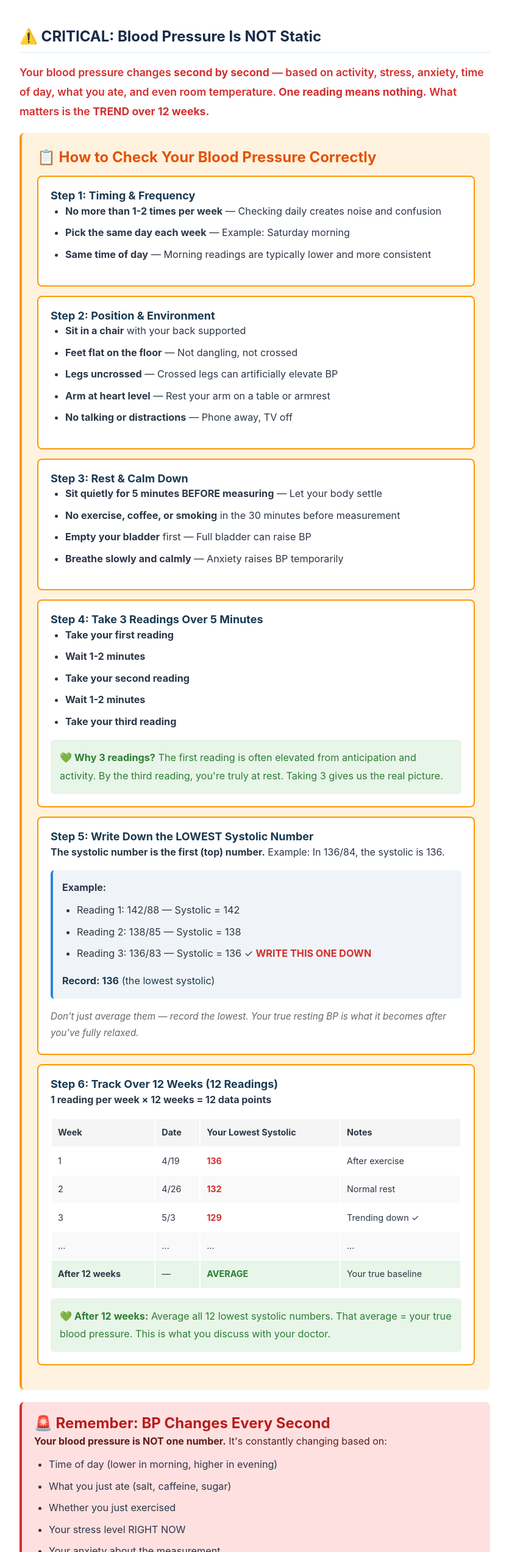
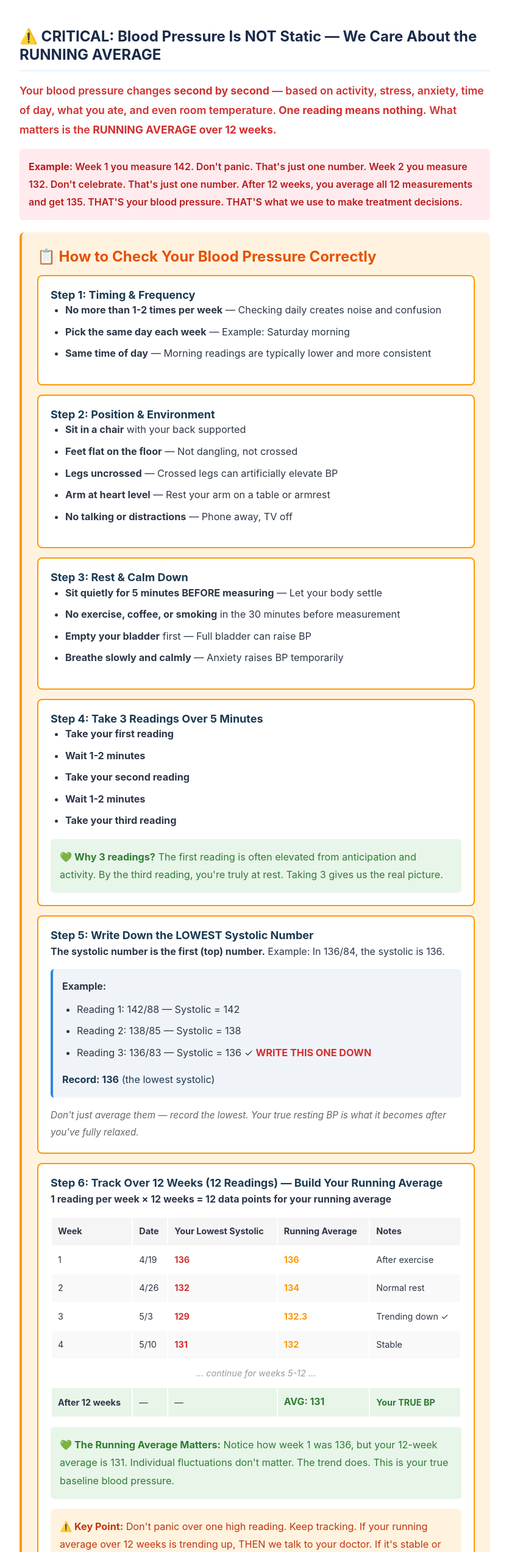
Before and after one commit to bmorecardiology/bmore-cardiology, a plain HTML site: page articles/hypertension.html in a window 1280 px wide. Shown: the part 2558-5103 px from the top of the page at 61% size, without its empty margins (58-893 px from the left). Drawn offline with Linux system fonts and the light colour scheme.

Commit message:
Remove emergency care threshold; emphasize running average and trend over single readings throughout BP measurement section

```diff
--- a/articles/hypertension.html
+++ b/articles/hypertension.html
@@ -142,9 +142,12 @@
         </section>
 
         <section class="article-section" id="how-to-measure">
-          <h2>⚠️ CRITICAL: Blood Pressure Is NOT Static</h2>
+          <h2>⚠️ CRITICAL: Blood Pressure Is NOT Static — We Care About the RUNNING AVERAGE</h2>
           <p style="font-size: 1.1em; color: #d32f2f; font-weight: 600; margin-bottom: 1rem;">
-            Your blood pressure changes <strong>second by second</strong> — based on activity, stress, anxiety, time of day, what you ate, and even room temperature. <strong>One reading means nothing.</strong> What matters is the <strong>TREND over 12 weeks.</strong>
+            Your blood pressure changes <strong>second by second</strong> — based on activity, stress, anxiety, time of day, what you ate, and even room temperature. <strong>One reading means nothing.</strong> What matters is the <strong>RUNNING AVERAGE over 12 weeks.</strong>
+          </p>
+          <p style="font-size: 1rem; color: #b71c1c; font-weight: 600; background: #ffebee; padding: 15px; border-radius: 6px; margin-bottom: 1rem;">
+            <strong>Example:</strong> Week 1 you measure 142. Don't panic. That's just one number. Week 2 you measure 132. Don't celebrate. That's just one number. After 12 weeks, you average all 12 measurements and get 135. THAT'S your blood pressure. THAT'S what we use to make treatment decisions.
           </p>
 
           <div style="background: #fff3e0; border-left: 4px solid #ff9800; padding: 25px; border-radius: 8px; margin: 20px 0;">
@@ -216,9 +219,9 @@
             </div>
 
             <div style="background: white; padding: 20px; border-radius: 8px; margin: 15px 0; border: 2px solid #ff9800;">
-              <h4 style="color: #1a3a52;">Step 6: Track Over 12 Weeks (12 Readings)</h4>
+              <h4 style="color: #1a3a52;">Step 6: Track Over 12 Weeks (12 Readings) — Build Your Running Average</h4>
               <p style="font-size: 1rem; margin-bottom: 15px;">
-                <strong>1 reading per week × 12 weeks = 12 data points</strong>
+                <strong>1 reading per week × 12 weeks = 12 data points for your running average</strong>
               </p>
 
               <table style="width: 100%; font-size: 0.9rem; margin: 15px 0;">
@@ -226,48 +229,61 @@
                   <td style="padding: 10px;"><strong>Week</strong></td>
                   <td style="padding: 10px;"><strong>Date</strong></td>
                   <td style="padding: 10px;"><strong>Your Lowest Systolic</strong></td>
+                  <td style="padding: 10px;"><strong>Running Average</strong></td>
                   <td style="padding: 10px;"><strong>Notes</strong></td>
                 </tr>
                 <tr>
                   <td style="padding: 10px;">1</td>
                   <td style="padding: 10px;">4/19</td>
                   <td style="padding: 10px; color: #d32f2f; font-weight: bold;">136</td>
+                  <td style="padding: 10px; color: #ff9800; font-weight: bold;">136</td>
                   <td style="padding: 10px;">After exercise</td>
                 </tr>
                 <tr style="background: #f9f9f9;">
                   <td style="padding: 10px;">2</td>
                   <td style="padding: 10px;">4/26</td>
                   <td style="padding: 10px; color: #d32f2f; font-weight: bold;">132</td>
+                  <td style="padding: 10px; color: #ff9800; font-weight: bold;">134</td>
                   <td style="padding: 10px;">Normal rest</td>
                 </tr>
                 <tr>
                   <td style="padding: 10px;">3</td>
                   <td style="padding: 10px;">5/3</td>
                   <td style="padding: 10px; color: #d32f2f; font-weight: bold;">129</td>
+                  <td style="padding: 10px; color: #ff9800; font-weight: bold;">132.3</td>
                   <td style="padding: 10px;">Trending down ✓</td>
                 </tr>
                 <tr style="background: #f9f9f9;">
-                  <td style="padding: 10px;">...</td>
-                  <td style="padding: 10px;">...</td>
-                  <td style="padding: 10px;">...</td>
-                  <td style="padding: 10px;">...</td>
+                  <td style="padding: 10px;">4</td>
+                  <td style="padding: 10px;">5/10</td>
+                  <td style="padding: 10px; color: #d32f2f; font-weight: bold;">131</td>
+                  <td style="padding: 10px; color: #ff9800; font-weight: bold;">132</td>
+                  <td style="padding: 10px;">Stable</td>
+                </tr>
+                <tr>
+                  <td colspan="5" style="padding: 10px; text-align: center; color: #999;"><em>... continue for weeks 5-12 ...</em></td>
                 </tr>
                 <tr style="background: #e8f5e9;">
                   <td style="padding: 10px; font-weight: bold;">After 12 weeks</td>
                   <td style="padding: 10px;">—</td>
-                  <td style="padding: 10px; color: #2e7d32; font-weight: bold;">AVERAGE</td>
-                  <td style="padding: 10px;">Your true baseline</td>
+                  <td style="padding: 10px;">—</td>
+                  <td style="padding: 10px; color: #2e7d32; font-weight: bold; font-size: 1.1em;">AVG: 131</td>
+                  <td style="padding: 10px; color: #2e7d32; font-weight: bold;">Your TRUE BP</td>
                 </tr>
               </table>
 
               <p style="background: #e8f5e9; padding: 15px; border-radius: 6px; margin-top: 15px; color: #2e7d32;">
-                <strong>💚 After 12 weeks:</strong> Average all 12 lowest systolic numbers. That average = your true blood pressure. This is what you discuss with your doctor.
+                <strong>💚 The Running Average Matters:</strong> Notice how week 1 was 136, but your 12-week average is 131. Individual fluctuations don't matter. The trend does. This is your true baseline blood pressure.
+              </p>
+
+              <p style="background: #fff3e0; padding: 15px; border-radius: 6px; margin-top: 15px; color: #bf360c;">
+                <strong>⚠️ Key Point:</strong> Don't panic over one high reading. Keep tracking. If your running average over 12 weeks is trending up, THEN we talk to your doctor. If it's stable or trending down, you're on the right track.
               </p>
             </div>
           </div>
 
           <div style="background: #ffe0e0; border-left: 4px solid #d32f2f; padding: 20px; border-radius: 8px; margin: 20px 0;">
-            <h3 style="color: #b71c1c; margin-top: 0;">🚨 Remember: BP Changes Every Second</h3>
+            <h3 style="color: #b71c1c; margin-top: 0;">🚨 Remember: BP Changes Every Second — We Care About the RUNNING AVERAGE</h3>
             <p style="margin: 0; font-size: 1rem; line-height: 1.8; color: #5e1c1c;">
               <strong>Your blood pressure is NOT one number.</strong> It's constantly changing based on:
             </p>
@@ -280,11 +296,22 @@
               <li>Room temperature</li>
               <li>Even your posture</li>
             </ul>
+
+            <div style="background: #ffebee; padding: 15px; border-radius: 6px; margin: 15px 0; border: 2px solid #c62828;">
+              <h4 style="color: #b71c1c; margin-top: 0;">We Do NOT Care About Single Numbers</h4>
+              <p style="margin: 0; color: #5e1c1c;">
+                One high reading? <strong>Doesn't mean anything.</strong> You might have been stressed, just exercised, or anxious. One low reading? Nice, but doesn't tell us your baseline.
+              </p>
+              <p style="margin-top: 10px; color: #5e1c1c;">
+                <strong>We care about the RUNNING AVERAGE.</strong> Over 12 weeks, we average all 12 readings. THAT'S your true blood pressure. THAT'S what determines if you need treatment or if your treatment is working.
+              </p>
+            </div>
+
             <p style="margin-top: 15px; font-size: 1rem; color: #5e1c1c;">
               <strong>This is WHY one reading is useless.</strong> This is WHY we need 12 weeks of data. This is WHY white coat hypertension exists (high BP at the doctor's office, normal at home).
             </p>
             <p style="margin-top: 10px; font-size: 1rem; color: #5e1c1c;">
-              <strong>The trend over time is what matters.</strong>
+              <strong>The TREND and the RUNNING AVERAGE are what matter.</strong> Not panic over one number.
             </p>
           </div>
 
@@ -333,17 +360,17 @@
 
         <section class="article-section" id="when-to-seek-care">
           <h2>When to Seek Care</h2>
-          <div class="emergency-box">
-            <div class="emergency-box__title">🚨 Call 911 if your blood pressure reads 180/120 or higher AND you have:</div>
+          <div class="warning-box">
+            <div class="warning-box__title">⚠️ Call Your Doctor If:</div>
             <ul>
-              <li>Severe chest pain</li>
-              <li>Sudden difficulty breathing</li>
-              <li>Sudden weakness or numbness in the face, arm, or leg</li>
-              <li>Sudden vision changes</li>
-              <li>Sudden severe headache with no known cause</li>
+              <li>You've never had your blood pressure checked</li>
+              <li>Home readings are consistently above 130/80 over several weeks</li>
+              <li>You notice a sudden increase in your readings (trending upward)</li>
+              <li>You're having trouble tolerating your current medications</li>
+              <li>You experience chest pain, severe headache, or difficulty breathing (call 911)</li>
             </ul>
           </div>
-          <p style="margin-top:1.25rem;">See your doctor if: you've never had your blood pressure checked, home readings are consistently above 130/80, or you're having trouble tolerating your current medications. Don't stop medications without talking to your doctor first.</p>
+          <p style="margin-top:1.25rem;"><strong>Don't stop medications without talking to your doctor first.</strong> And remember: one high reading doesn't mean anything. It's the trend that matters. If one reading is high but your trend is stable, stay calm and continue tracking.</p>
         </section>
 
         <a href="../topics.html" class="article-back-bottom">
```
